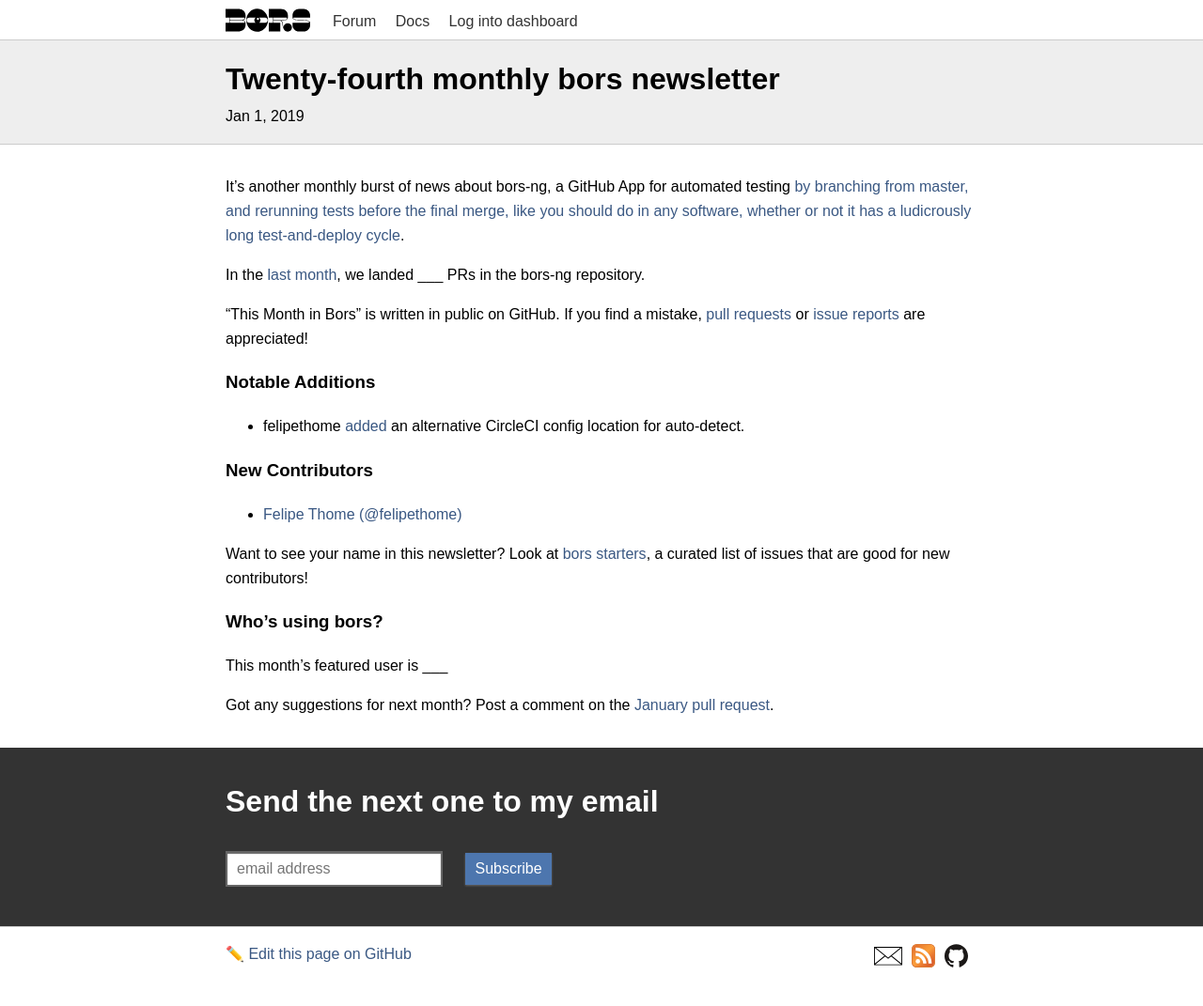
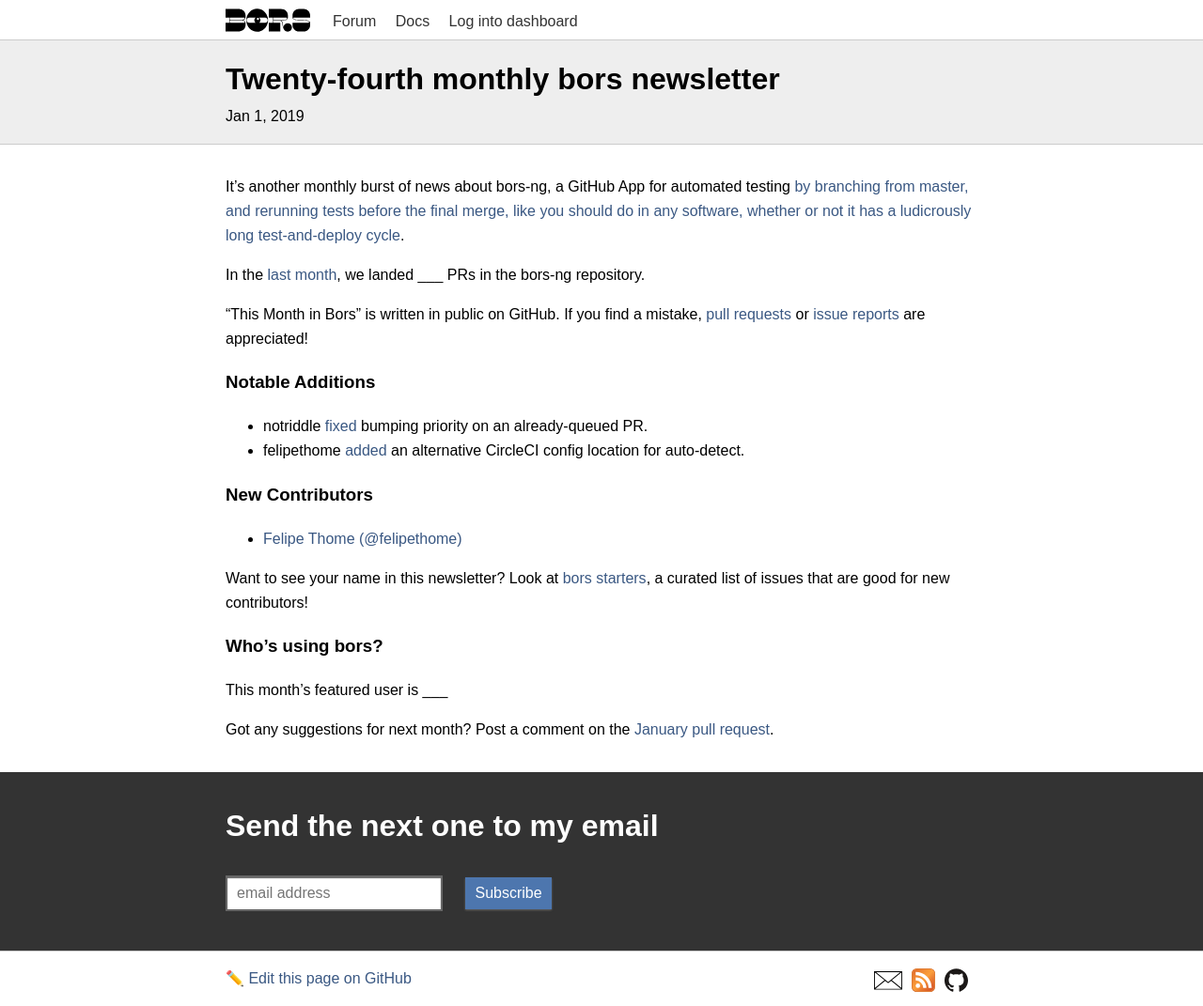
Before and after one commit to bors-ng/bors-ng.github.io, a Jekyll site: the page built from _posts/2019-01-01-tmib-24.md, in a window 1280 px wide. Shown: the whole page at 94% size. Built offline with Jekyll 4.4.1, drawn with Linux system fonts in a browser that asks for light colours; before the commit the page ends 1045 px from its top, so only the background shows below that.

Commit message:
Add bors-ng/bors-ng#563

```diff
--- a/_posts/2019-01-01-tmib-24.md
+++ b/_posts/2019-01-01-tmib-24.md
@@ -21,6 +21,7 @@
 
 ### Notable Additions
 
+* notriddle [fixed](https://github.com/bors-ng/bors-ng/pull/563) bumping priority on an already-queued PR.
 * felipethome [added](https://github.com/bors-ng/bors-ng/pull/565) an alternative CircleCI config location for auto-detect.
 
 
```
